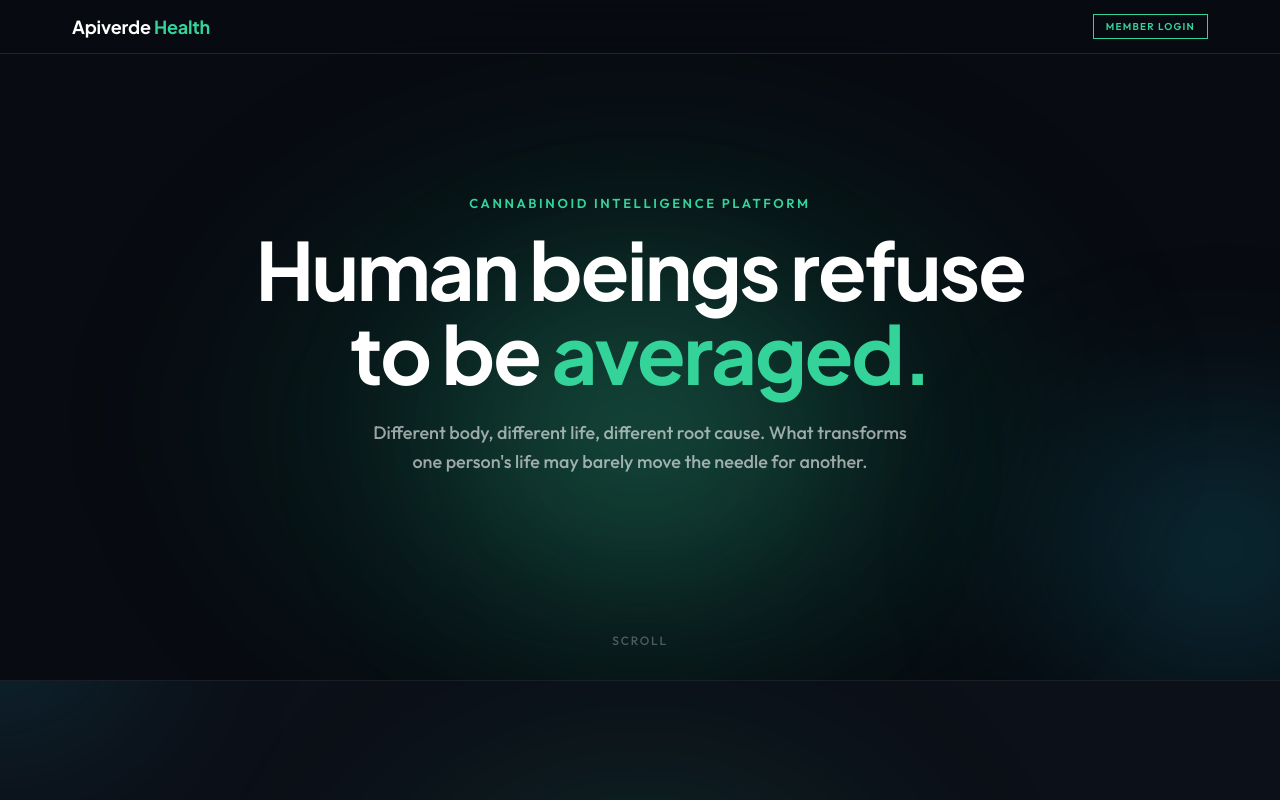
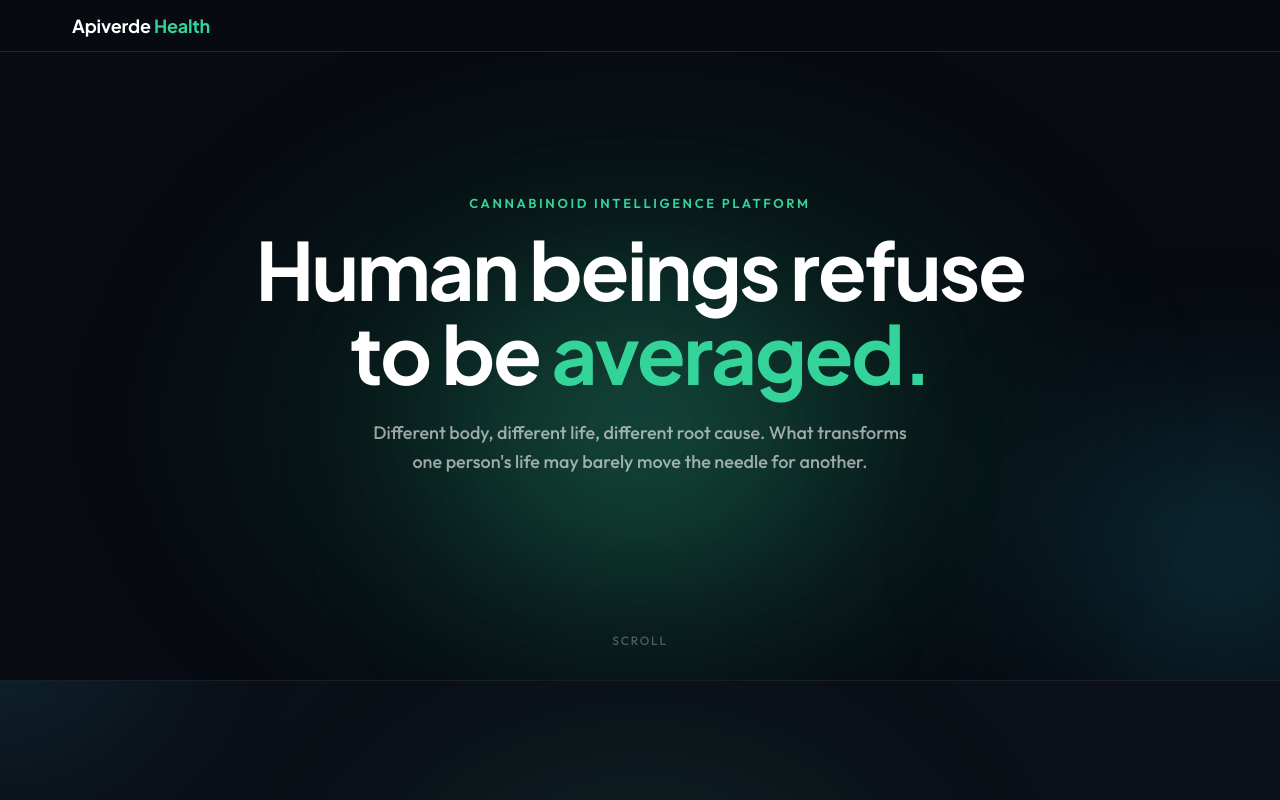
Before and after one commit to brygp954/apiverde-demo, a React (Vite) app: page / in a window 1280 px wide. Shown: the top 800 px of the page. Built offline with nearby package versions, Linux system fonts and the light colour scheme.

Commit message:
remove login

```diff
--- a/src/ApiverdeDemo.jsx
+++ b/src/ApiverdeDemo.jsx
@@ -1836,13 +1836,6 @@ function ApiverdeDemo() {
             fontFamily: jakarta, fontSize: "18px", fontWeight: 700,
             color: C.white, letterSpacing: "-0.01em",
           }}>Apiverde <span style={{ color: C.green }}>Health</span></span>
-          <span onClick={() => { window.location.href = "/ufcw"; }} style={{
-            fontFamily: outfit, fontSize: "10px", fontWeight: 600,
-            color: C.green,
-            textTransform: "uppercase", letterSpacing: "0.12em",
-            border: `1px solid ${C.green}`,
-            padding: "5px 12px", cursor: "pointer",
-          }}>Member Login</span>
         </div>
       </nav>
 
@@ -1935,9 +1928,10 @@ function ApiverdeDemo() {
         borderTop: `1px solid ${C.green}30`, padding: "40px 32px",
         textAlign: "center", color: C.white, background: C.bg,
       }}>
-        <div style={{
+        <div onClick={() => { window.location.href = "/ufcw"; }} style={{
           fontFamily: outfit, fontSize: "13px", fontWeight: 700,
           textTransform: "uppercase", letterSpacing: "0.06em", marginBottom: "16px",
+          cursor: "pointer",
         }}>Cannabinoid Intelligence Platform.</div>
         <div style={{ height: "1px", background: C.border, maxWidth: "200px", margin: "0 auto 16px" }} />
         <p style={{
```
